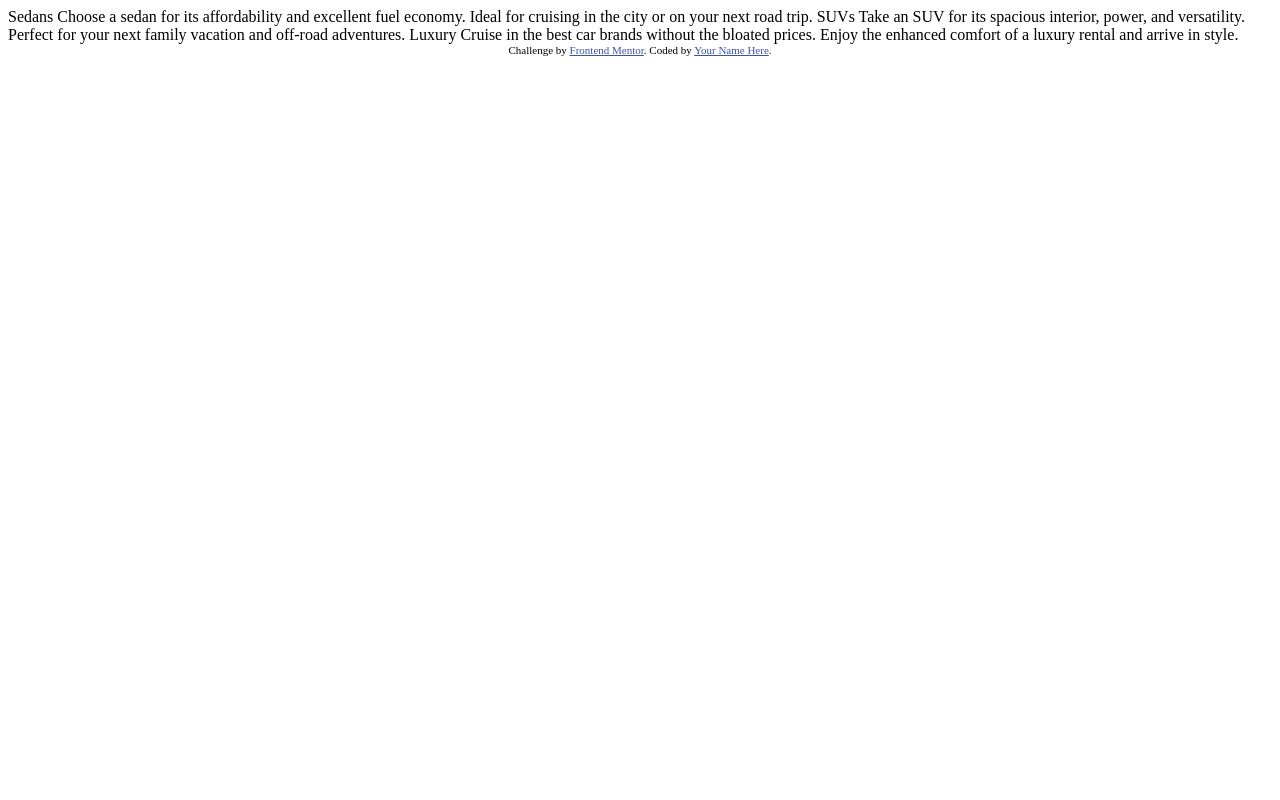
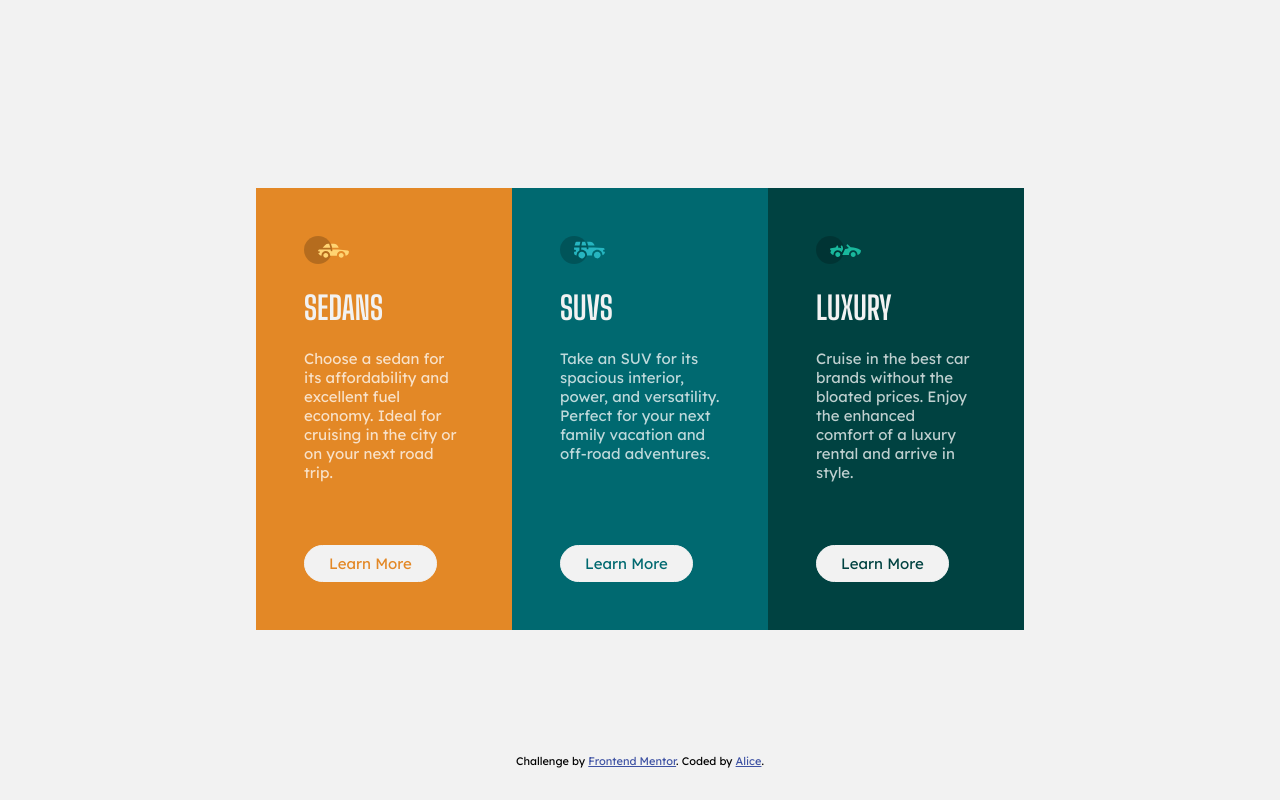
Before and after one commit to AliceMenzie/3-column-preview-card, a plain HTML site: page index.html in a window 1280 px wide. Drawn offline with Linux system fonts and the light colour scheme.

Commit message:
completed

```diff
--- a/index.html
+++ b/index.html
@@ -1,36 +1,68 @@
 <!DOCTYPE html>
 <html lang="en">
-<head>
-  <meta charset="UTF-8">
-  <meta name="viewport" content="width=device-width, initial-scale=1.0"> <!-- displays site properly based on user's device -->
+  <head>
+    <meta charset="UTF-8" />
+    <meta name="viewport" content="width=device-width, initial-scale=1.0" />
+    <!-- displays site properly based on user's device -->
 
-  <link rel="icon" type="image/png" sizes="32x32" href="./images/favicon-32x32.png">
+    <link
+      rel="icon"
+      type="image/png"
+      sizes="32x32"
+      href="./images/favicon-32x32.png"
+    />
+    <link rel="stylesheet" href="style.css" />
+    <title>Frontend Mentor | 3-column preview card component</title>
 
-  <title>Frontend Mentor | 3-column preview card component</title>
+  </head>
+  <body>
+    <main>
+      <div class="sedan">
+        <img src="./images/icon-sedans.svg" alt="sedan" class="img-sedan" />
 
-  <!-- Feel free to remove these styles or customise in your own stylesheet 👍 -->
-  <style>
-    .attribution { font-size: 11px; text-align: center; }
-    .attribution a { color: hsl(228, 45%, 44%); }
-  </style>
-</head>
-<body>
+        <div class="sedan-content">
+          <h1>Sedans</h1>
+          <p>
+            Choose a sedan for its affordability and excellent fuel economy.
+            Ideal for cruising in the city or on your next road trip.
+          </p>
+        </div>
 
-  Sedans
-  Choose a sedan for its affordability and excellent fuel economy. Ideal for cruising in the city
-  or on your next road trip.
+        <a class="btn btn-sedan" href="#">Learn More</a>
+      </div>
+      <div class="suv">
+        <img src="./images/icon-suvs.svg" alt="suv" class="img-suv" />
 
-  SUVs
-  Take an SUV for its spacious interior, power, and versatility. Perfect for your next family vacation
-  and off-road adventures.
+        <div class="suv-content">
+          <h1>SUVs</h1>
+          <p>
+            Take an SUV for its spacious interior, power, and versatility.
+            Perfect for your next family vacation and off-road adventures.
+          </p>
+        </div>
 
-  Luxury
-  Cruise in the best car brands without the bloated prices. Enjoy the enhanced comfort of a luxury
-  rental and arrive in style.
+        <a class="btn btn-suv" href="#">Learn More</a>
+      </div>
+      <div class="lux">
+        <img src="./images/icon-luxury.svg" alt="luxury" class="img-lux" />
+        <div class="lux-content">
+          <h1>Luxury</h1>
+          <p>
+            Cruise in the best car brands without the bloated prices. Enjoy the
+            enhanced comfort of a luxury rental and arrive in style.
+          </p>
+        </div>
 
-  <div class="attribution">
-    Challenge by <a href="https://www.frontendmentor.io?ref=challenge" target="_blank">Frontend Mentor</a>.
-    Coded by <a href="#">Your Name Here</a>.
-  </div>
-</body>
+        <a class="btn btn-lux" href="#">Learn More</a>
+      </div>
+    </main>
+
+    <footer class="attribution">
+      Challenge by
+      <a href="https://www.frontendmentor.io?ref=challenge" target="_blank"
+        >Frontend Mentor</a
+      >. Coded by
+      <a href="https://www.frontendmentor.io/profile/AliceMenzie">Alice</a>.
+    </footer>
+  </body>
 </html>
--- /dev/null
+++ b/style.css
@@ -0,0 +1,199 @@
+@import url("https://fonts.googleapis.com/css2?family=Big+Shoulders+Display:wght@700&family=Lexend+Deca&display=swap");
+
+:root {
+  --sedan-color: hsl(31, 77%, 52%);
+  --suv-color: hsl(184, 100%, 22%);
+  --lux-color: hsl(179, 100%, 13%);
+  --p-content: hsla(0, 0%, 100%, 0.75);
+  --heading-color: hsl(0, 0%, 95%);
+}
+
+body {
+  min-height: 100vh;
+  min-height: -webkit-fill-available;
+  display: flex;
+  flex-direction: column;
+  margin: 0;
+  background-color: var(--heading-color);
+  color: var(--p-content);
+  font-family: "Lexend Deca", sans-serif;
+}
+
+html {
+  height: -webkit-fill-available;
+}
+
+main {
+  flex: 1;
+  display: flex;
+  justify-content: center;
+  align-items: center;
+  padding: 5rem 3rem 1rem;
+  margin: 3rem;
+  height: 25rem;
+}
+
+main div {
+  min-height: 14rem;
+  max-height: 28rem;
+  min-width: 10rem;
+  max-width: 10rem;
+}
+
+main div.sedan {
+  background-color: var(--sedan-color);
+  padding: 3rem;
+}
+
+img.img-sedan {
+  background-color: var(--sedan-color);
+  height: 1.75rem;
+}
+
+div.sedan-content {
+  background-color: var(--sedan-color);
+  height: 16rem;
+}
+
+main div.sedan h1 {
+  background-color: var(--sedan-color);
+  font-family: "Big Shoulders Display", cursive;
+  text-transform: uppercase;
+  color: var(--heading-color);
+}
+
+main div.sedan p {
+  background-color: var(--sedan-color);
+  font-size: 15px;
+}
+main div.suv {
+  background-color: var(--suv-color);
+  padding: 3rem;
+}
+
+div.suv-content {
+  background-color: var(--suv-color);
+  height: 16rem;
+}
+
+img.img-suv {
+  background-color: var(--suv-color);
+  height: 1.75rem;
+}
+
+main div.suv h1 {
+  background-color: var(--suv-color);
+  font-family: "Big Shoulders Display", cursive;
+  text-transform: uppercase;
+  color: var(--heading-color);
+}
+
+main div.suv p {
+  background-color: var(--suv-color);
+  font-size: 15px;
+}
+
+main div.lux {
+  background-color: var(--lux-color);
+  padding: 3rem;
+}
+
+div.lux-content {
+  background-color: var(--lux-color);
+  height: 16rem;
+}
+
+img.img-lux {
+  background-color: var(--lux-color);
+  height: 1.75rem;
+}
+
+main div.lux h1 {
+  background-color: var(--lux-color);
+  font-family: "Big Shoulders Display", cursive;
+  text-transform: uppercase;
+  color: var(--heading-color);
+}
+
+main div.lux p {
+  background-color: var(--lux-color);
+  font-size: 15px;
+}
+
+main div a.btn {
+  background-color: var(--heading-color);
+  border: 1px solid var(--heading-color);
+  padding: 0.5rem 1.5rem;
+  font-size: 15px;
+  border-radius: 50px;
+  text-decoration: none;
+  display: inline-block;
+}
+
+main div a.btn.btn-sedan {
+  background-color: var(--heading-color);
+  color: var(--sedan-color);
+}
+main div a.btn.btn-sedan:hover:active {
+  background-color: var(--sedan-color);
+  color: var(--heading-color);
+  border: 1px solid var(--heading-color);
+}
+
+main div a.btn.btn-suv {
+  background-color: var(--heading-color);
+  color: var(--suv-color);
+}
+main div a.btn.btn-suv:hover:active {
+  background-color: var(--suv-color);
+  color: var(--heading-color);
+  border: 1px solid var(--heading-color);
+}
+main div a.btn.btn-lux {
+  background-color: var(--heading-color);
+  color: var(--lux-color);
+}
+main div a.btn.btn-lux:hover:active {
+  background-color: var(--lux-color);
+  color: var(--heading-color);
+  border: 1px solid var(--heading-color);
+}
+
+footer.attribution {
+  font-size: 11px;
+  text-align: center;
+  color: #000;
+  padding-bottom: 2rem;
+}
+footer.attribution a {
+  color: hsl(228, 45%, 44%);
+}
+
+@media only screen and (max-device-width: 650px) and (-webkit-min-device-pixel-ratio: 2) {
+  main {
+    flex: 1;
+    display: flex;
+    justify-content: center;
+    align-items: center;
+    flex-wrap: wrap;
+    padding: 3rem;
+    margin: 3rem;
+    height: 25rem;
+    position: relative;
+  }
+
+  div.sedan-content {
+    max-height: 10px;
+  }
+  div.suv-content {
+    max-height: 10px;
+  }
+  div.lux-content {
+    max-height: 10px;
+  }
+
+  main div {
+    max-height: 18rem;
+  }
+
+}
```
